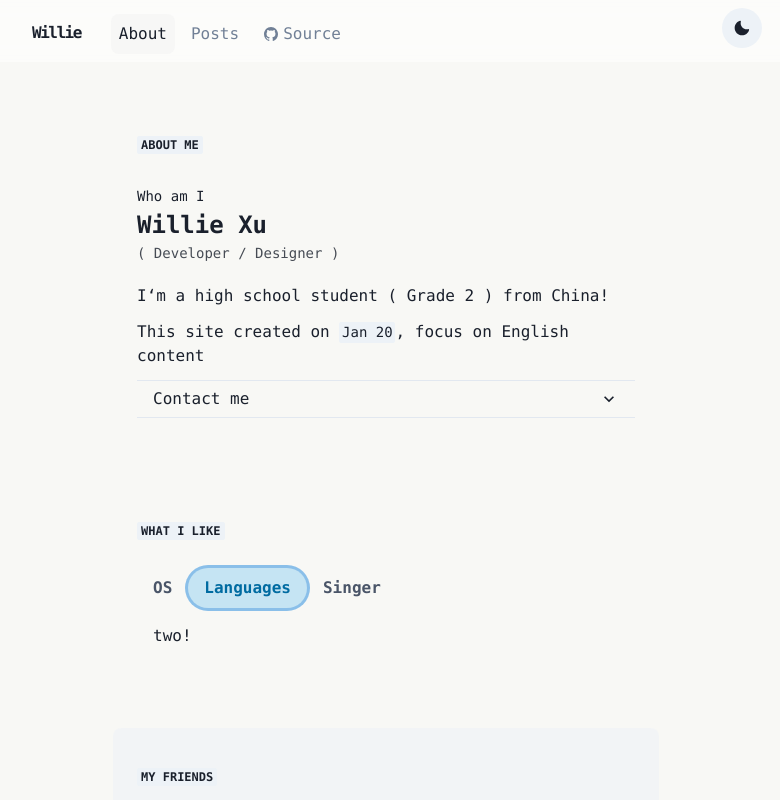
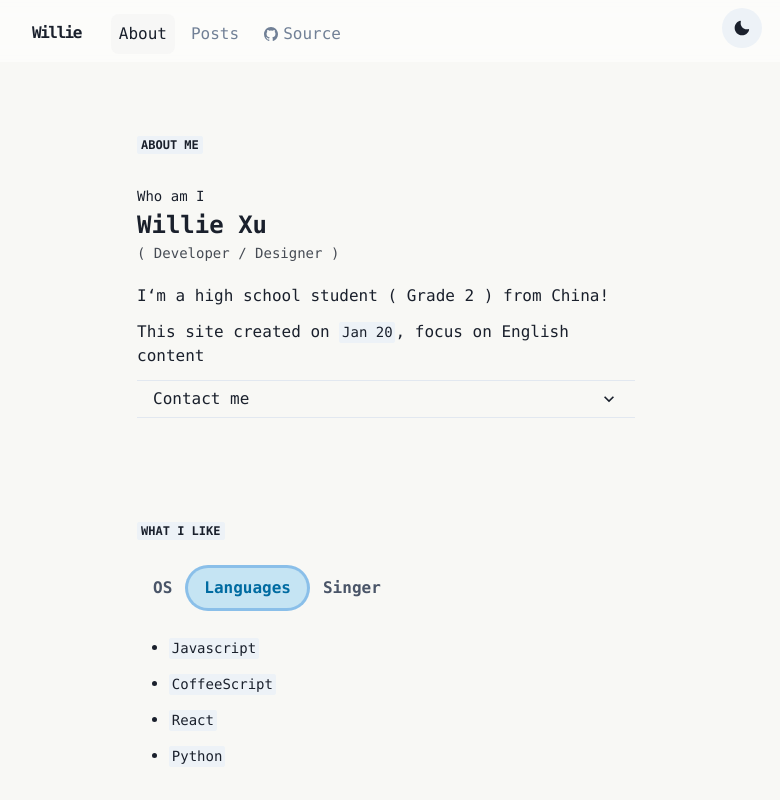
Before and after one commit to Powerlean/Willie-blog, a Next.js app: page / in a window 1280 px wide. Both pictures are taken after a click on the tab "Languages". Shown: the top 800 px of the page, without its empty margins (254-1034 px from the left). Built offline with nearby package versions, Linux system fonts and the light colour scheme.

Commit message:
Update index.js

```diff
--- a/pages/index.js
+++ b/pages/index.js
@@ -26,10 +26,12 @@ import {
   TabPanels,
   Tag,
   TagLabel,
-  TagRightIcon
+  TagRightIcon,
+  Image
 } from "@chakra-ui/react";
 import { FaGithubAlt, FaTelegram } from "react-icons/fa";
-import { AiOutlineAndroid } from "react-icons/ai"
+import { AiOutlineAndroid } from "react-icons/ai";
+import { SiArchlinux, SiFreebsd } from "react-icons/si"
 
 const Home = () => (
   <Container>
@@ -96,12 +98,43 @@ const Home = () => (
       <TagLabel>Android</TagLabel>
       <TagRightIcon as={AiOutlineAndroid} />
     </Tag>
+<Tag size="md" variant='outline' colorScheme='blue' my={3} mr={2}>
+      <TagLabel>Android</TagLabel>
+      <TagRightIcon as={SiArchlinux} />
+    </Tag>
+<Tag size="md" variant='outline' colorScheme='blue' my={3} mr={2}>
+      <TagLabel>Android</TagLabel>
+      <TagRightIcon as={SiFreebsd} />
+    </Tag>
+
     </TabPanel>
     <TabPanel>
-      <Text>two!</Text>
+      <UnorderedList>
+        <ListItem mt={3}>
+          <Code>
+Javascript
+          </Code>
+        </ListItem>
+<ListItem mt={3}>
+          <Code>
+CoffeeScript
+          </Code>
+</ListItem>
+<ListItem mt={3}>
+          <Code>
+React
+          </Code>
+</ListItem>
+<ListItem mt={3}>
+          <Code>
+Python
+          </Code>
+        </ListItem>
+</UnorderedList>
     </TabPanel>
 <TabPanel>
-      <Text>Three!</Text>
+ <Code colorScheme='red' children="ღKano!" />
+<Image src='/images/kano.png' alt="logo" rounded="md" my={4} />
     </TabPanel>
   </TabPanels>
 </Tabs>
```
